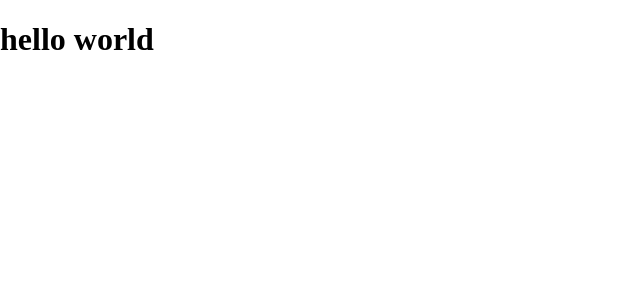
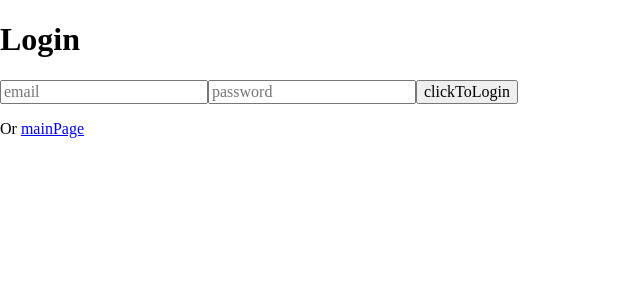
Before and after one commit to itpractice-team/family_budget, a React (Create React App) app in the folder frontend/: page /login in a window 1280 px wide. Shown: the top 300 px of the page, without its empty margins (0-640 px from the left). Built offline with nearby package versions, Linux system fonts and the light colour scheme.

Commit message:
feat/redux. Restore

```diff
--- a/frontend/package.json
+++ b/frontend/package.json
@@ -11,9 +11,11 @@
     "@types/node": "^16.18.25",
     "@types/react": "^18.2.0",
     "@types/react-dom": "^18.2.1",
+    "prop-types": "^15.8.1",
     "react": "^18.2.0",
     "react-dom": "^18.2.0",
     "react-redux": "^8.0.5",
+    "react-router-dom": "^6.11.1",
     "react-scripts": "5.0.1",
     "redux": "^4.2.1",
     "typescript": "^4.9.5",
@@ -44,6 +46,7 @@
     ]
   },
   "devDependencies": {
+    "@faker-js/faker": "^7.6.0",
     "@typescript-eslint/eslint-plugin": "^5.59.2",
     "@typescript-eslint/parser": "^5.59.2",
     "eslint": "^8.39.0",
--- a/frontend/src/App/App.tsx
+++ b/frontend/src/App/App.tsx
@@ -1,10 +1,20 @@
 import './App.scss';
+import React from 'react';
+// eslint-disable-next-line import/no-extraneous-dependencies
+import { BrowserRouter, Route, Routes } from 'react-router-dom';
+import HomePage from '../Pages/HomePage';
+import LoginPage from '../Pages/LoginPage';
 
 function App() {
   return (
-    <div className="App">
-      <h1>hello world</h1>
-    </div>
+    <BrowserRouter>
+      <div className="page">
+        <Routes>
+          <Route path="/" element={<HomePage />} />
+          <Route path="/login" element={<LoginPage />} />
+        </Routes>
+      </div>
+    </BrowserRouter>
   );
 }
 
--- /dev/null
+++ b/frontend/src/Components/AuthForm.jsx
@@ -0,0 +1,35 @@
+/* eslint-disable react/button-has-type */
+import { useState } from 'react';
+// eslint-disable-next-line import/no-extraneous-dependencies
+import PropTypes from 'prop-types';
+
+// eslint-disable-next-line react/prop-types
+function AuthForm({ handleClick, message }) {
+  const [email, setEmail] = useState('');
+  const [pass, setPass] = useState('');
+
+  return (
+    <div>
+      <input
+        type="email"
+        value={email}
+        onChange={(e) => setEmail(e.target.value)}
+        placeholder="email"
+      />
+      <input
+        type="password"
+        value={pass}
+        onChange={(e) => setPass(e.target.value)}
+        placeholder="password"
+      />
+      <button onClick={() => handleClick(email, pass)}>clickToLogin</button>
+      <span>{message}</span>
+    </div>
+  );
+}
+AuthForm.propTypes = {
+  handleClick: PropTypes.func.isRequired,
+  message: PropTypes.string.isRequired,
+};
+
+export default AuthForm;
--- /dev/null
+++ b/frontend/src/Components/Login.jsx
@@ -0,0 +1,40 @@
+/* eslint-disable no-console */
+/* eslint-disable no-alert */
+// eslint-disable import/no-extraneous-dependencies
+// import { getAuth, signInWithEmailAndPassword } from "firebase/auth";
+import { useState } from 'react';
+import { useDispatch } from 'react-redux';
+import { Navigate } from 'react-router-dom';
+
+import AuthForm from './AuthForm';
+import { useAuth } from '../hooks/useAuth';
+import { mockUser } from '../iAmBack/mockUser';
+import { setUser } from '../store/slices/loginSlice';
+
+function Login() {
+  const [message, setMessage] = useState('');
+  const { isAuth } = useAuth();
+  const dispatch = useDispatch();
+
+  const handleLogin = (email, password) => {
+    if (email === mockUser.email && password === mockUser.password) {
+      dispatch(
+        setUser({
+          email: mockUser.email,
+          name: mockUser.name,
+        }),
+      );
+      setMessage('Вы успешно авторизировались!');
+    } else {
+      setMessage('Что-то пошло не так! Попробуйте ещё раз.');
+    }
+  };
+
+  return !isAuth ? (
+    <AuthForm title="sign in" handleClick={handleLogin} message={message} />
+  ) : (
+    <Navigate to="/" />
+  );
+}
+
+export default Login;
--- /dev/null
+++ b/frontend/src/Pages/HomePage.jsx
@@ -0,0 +1,23 @@
+/* eslint-disable react/button-has-type */
+// eslint-disable-next-line import/no-extraneous-dependencies
+import { Navigate } from 'react-router-dom';
+import { useDispatch } from 'react-redux';
+import { useAuth } from '../hooks/useAuth';
+
+function HomePage() {
+  const dispatch = useDispatch();
+
+  const { isAuth, email } = useAuth();
+
+  return isAuth ? (
+    <div>
+      <h1>Welcome</h1>
+
+      <button onClick={() => dispatch()}>Log out from {email}</button>
+    </div>
+  ) : (
+    <Navigate to="/login" />
+  );
+}
+
+export default HomePage;
--- /dev/null
+++ b/frontend/src/Pages/LoginPage.jsx
@@ -0,0 +1,17 @@
+// eslint-disable-next-line import/no-extraneous-dependencies
+import { Link } from 'react-router-dom';
+import Login from '../Components/Login';
+
+function LoginPage() {
+  return (
+    <div>
+      <h1>Login</h1>
+      <Login />
+      <p>
+        Or <Link to="/">mainPage</Link>
+      </p>
+    </div>
+  );
+}
+
+export default LoginPage;
--- /dev/null
+++ b/frontend/src/hooks/useAuth.js
@@ -0,0 +1,16 @@
+/* eslint-disable import/prefer-default-export */
+import {useSelector} from 'react-redux';
+
+export function useAuth() {
+    const {email, login, userName, phone, currency, token} = useSelector(state => state.user);
+    // console.log('inAuth', email, userName, token)
+    return {
+        isAuth: !!email,
+        email,
+        login,
+        userName,
+        phone,
+        currency,
+        token,
+    };
+}
--- /dev/null
+++ b/frontend/src/iAmBack/fakeData.js
@@ -0,0 +1 @@
+import { faker } from '@faker-js/faker/locale/ru';
--- /dev/null
+++ b/frontend/src/iAmBack/mockUser.js
@@ -0,0 +1,6 @@
+const mockUser = {
+    email: 'gavinb@huli.com',
+    userName: 'Gavin Balson',
+    password: 'hatePiedPiper'
+};
+module.exports = { mockUser }
--- a/frontend/src/index.tsx
+++ b/frontend/src/index.tsx
@@ -1,5 +1,7 @@
 import React from 'react';
 import ReactDOM from 'react-dom/client';
+import { Provider } from 'react-redux';
+import store from './store';
 import './index.scss';
 import App from './App/App';
 
@@ -7,6 +9,8 @@ const root = ReactDOM.createRoot(document.getElementById('root') as HTMLElement)
 
 root.render(
   <React.StrictMode>
-    <App />
+    <Provider store={store}>
+      <App />
+    </Provider>
   </React.StrictMode>,
 );
--- /dev/null
+++ b/frontend/src/store/index.js
@@ -0,0 +1,10 @@
+import { configureStore } from '@reduxjs/toolkit';
+import userReducer from './slices/loginSlice';
+
+const store = configureStore({
+  reducer: {
+    user: userReducer,
+  },
+});
+
+export default store;
--- /dev/null
+++ b/frontend/src/store/slices/loginSlice.js
@@ -0,0 +1,33 @@
+/* eslint-disable no-console */
+import { createSlice } from '@reduxjs/toolkit';
+
+const initialState = {
+  email: null,
+  userName: null,
+};
+
+const userSlice = createSlice({
+  name: 'user',
+  initialState,
+  reducers: {
+    setUser(state, action) {
+      const { email, name } = action.payload;
+      return {
+        ...state,
+        email,
+        userName: name,
+      };
+    },
+    removeUser(state) {
+      return {
+        ...state,
+        email: null,
+        userName: null,
+      };
+    },
+  },
+});
+
+export const { setUser, removeUser } = userSlice.actions;
+
+export default userSlice.reducer;
```
Also changed, not shown: 2 other files (tests, documents, lock files or other folders).
